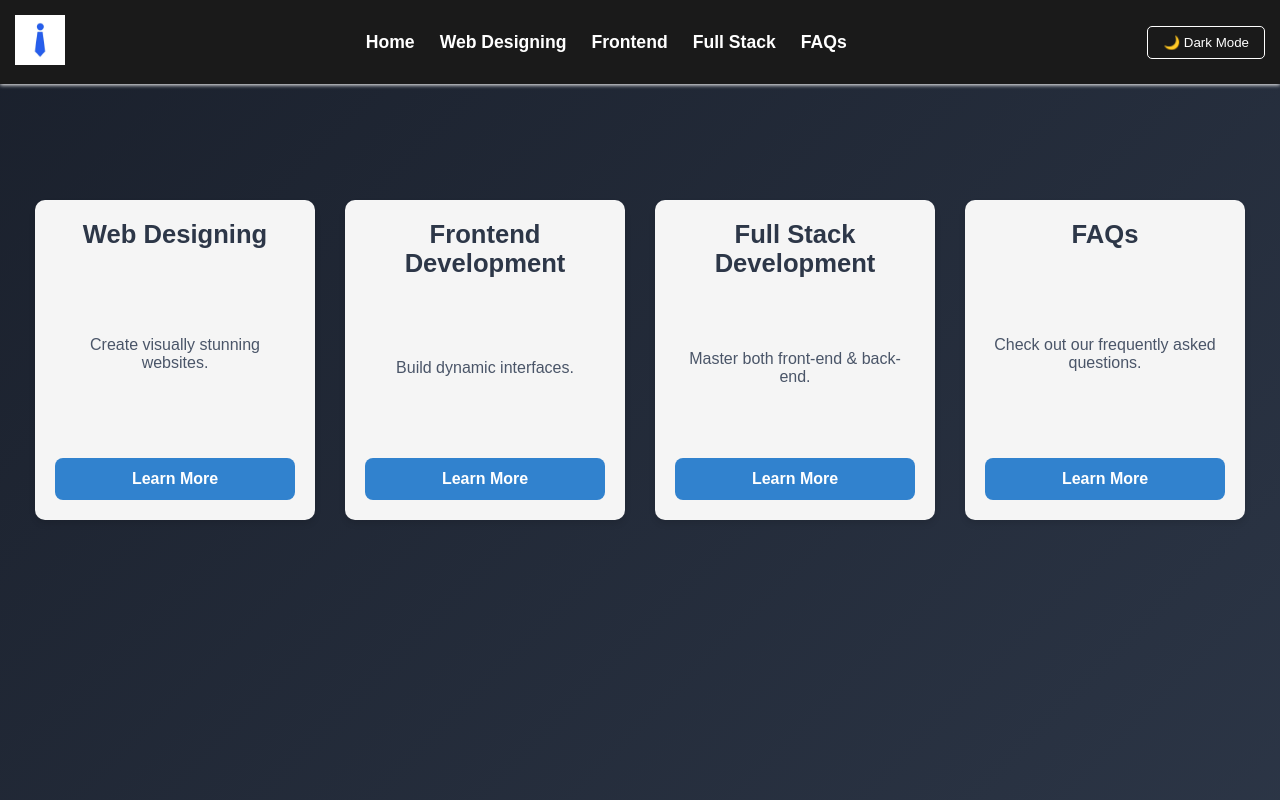
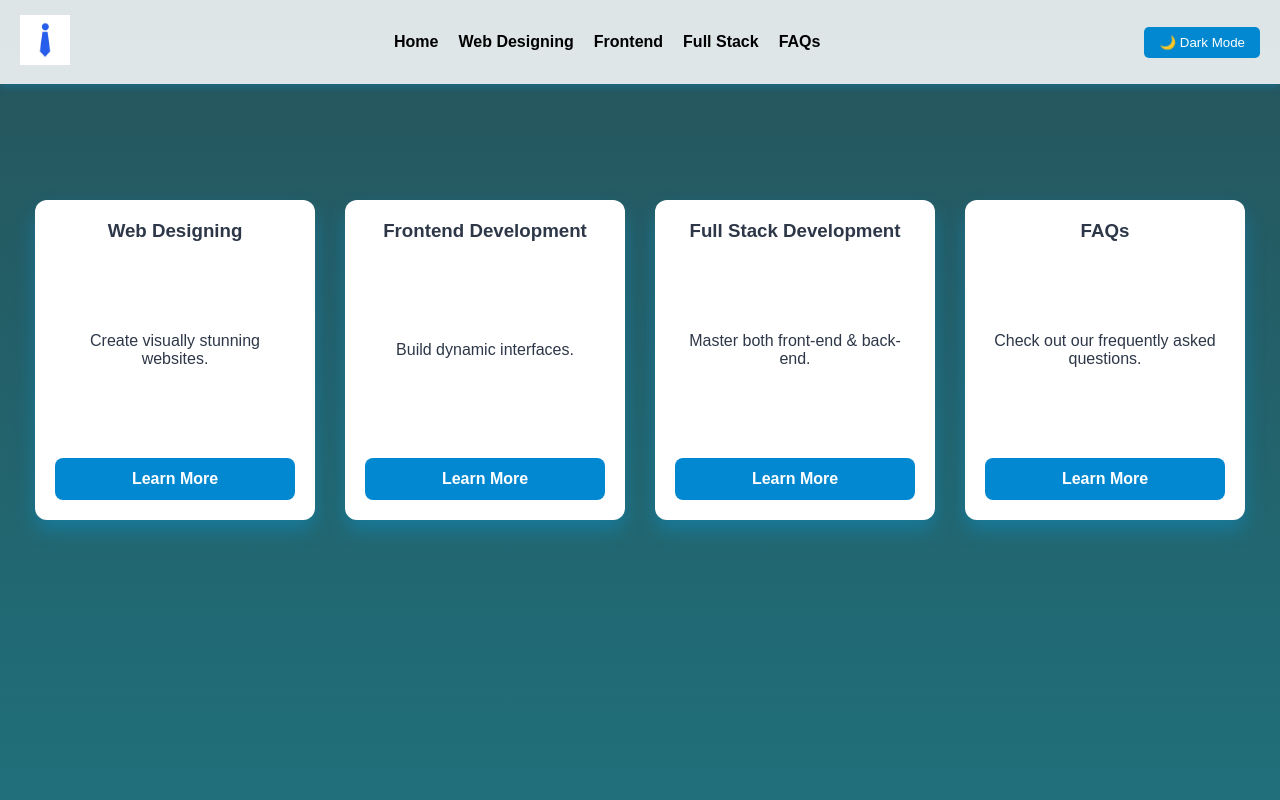
Before and after one commit to AbhishekDL36/course-curriculum, a React (Vite) app: page / in a window 1280 px wide. Shown: the top 800 px of the page. Built offline with nearby package versions, Linux system fonts and the light colour scheme.

Commit message:
added gradients to light theme

```diff
--- a/src/index.css
+++ b/src/index.css
@@ -1,4 +1,4 @@
-
+/* Global Styles */
 * {
   margin: 0;
   padding: 0;
@@ -10,77 +10,69 @@ html {
   scroll-behavior: smooth;
 }
 
-
 body {
   height: 100vh;
-  background: linear-gradient(135deg, #1a202c, #2d3748);
-  color: #fff;
   transition: background 0.3s ease, color 0.3s ease;
 }
 
-
-.dark-mode {
-  background: linear-gradient(135deg, #0d0d0d, #1a1a1a);
-  color: #fff;
+/* Light Mode (Aqua Theme) */
+body {
+  background: linear-gradient(to bottom, #26545b, #1e7682); /* Aqua gradient */
+  color: #333;
 }
 
+/* Dark Mode */
+.dark-mode {
+  background: #121212;
+  color: #ffffff;
+}
+
+/* Header (Always White with Aqua Tint) */
 .header {
-  background: #1a1a1a;
-  color: white;
+  background: rgba(255, 255, 255, 0.85); /* White with slight transparency */
+  color: black;
   backdrop-filter: blur(10px);
-  padding: 15px;
+  padding: 15px 20px;
   display: flex;
   justify-content: space-between;
   align-items: center;
   position: fixed;
   top: 0;
   left: 0;
+  width: 100%;
   z-index: 1000;
-  width: 100%;
-
-    box-shadow: 0px 1px 4px white;
-
+  box-shadow: 0px 4px 6px rgba(0, 170, 255, 0.2);
 }
 
-
-
-
-.dark-mode .header {
-  background-color: #222; /* Thoda light dark shade */
-}
-
+/* Logo */
 .logo-img {
   height: 50px;
   width: auto;
 }
 
-
-.nav-links {
-  display: flex;
-}
-
+/* Navigation */
 .nav-links ul {
   list-style: none;
   display: flex;
-  gap: 25px;
+  gap: 20px;
 }
 
 .nav-links a {
   text-decoration: none;
-  color: #fff;
-  font-size: 1.1rem;
+  color: black;
+  font-size: 1rem;
   font-weight: 600;
   transition: color 0.3s ease-in-out;
 }
 
 .nav-links a:hover {
-  color: #90cdf4;
+  color: #0288D1; /* Darker Aqua */
 }
 
-
+/* Toggle Button */
 .toggle-btn {
-  background: none;
-  border: 1px solid white;
+  background: #0288D1; /* Aqua Blue */
+  border: none;
   color: white;
   padding: 8px 15px;
   cursor: pointer;
@@ -89,28 +81,34 @@ body {
 }
 
 .toggle-btn:hover {
+  background: #01579B;
+}
+
+/* Dark Mode Adjustments */
+.dark-mode .nav-links a {
+  color: black;
+}
+
+.dark-mode .toggle-btn {
   background: white;
   color: black;
 }
 
-
-.dark-mode .card {
-  background: #1e1e1e;
-  color: black;
-  box-shadow: 0 10px 20px rgba(255, 255, 255, 0.1);
-}
-
-
+/* Mobile Menu Toggle */
 .menu-toggle {
   display: none;
   font-size: 24px;
   background: none;
   border: none;
-  color: white;
+  color: black;
   cursor: pointer;
 }
 
+.dark-mode .menu-toggle {
+  color: black;
+}
 
+/* Responsive Navigation */
 @media (max-width: 768px) {
   .menu-toggle {
     display: block;
@@ -121,12 +119,13 @@ body {
     top: 60px;
     left: 0;
     width: 100%;
-    background: rgba(0, 0, 0, 0.9);
+    background: white;
     display: none;
     flex-direction: column;
     align-items: center;
     text-align: center;
     padding: 20px;
+    box-shadow: 0px 4px 6px rgba(0, 0, 0, 0.1);
   }
 
   .nav-links.open {
@@ -146,6 +145,7 @@ body {
   }
 }
 
+/* Cards Container */
 .cards-container {
   margin-top: 200px;
   display: flex;
@@ -155,19 +155,13 @@ body {
   width: 100%;
 }
 
-.cards-container .card {
-  background: #f5f5f5; /* Light gray background */
-  padding: 20px;
-  border-radius: 10px;
-  box-shadow: 0 4px 6px rgba(0, 0, 0, 0.1);
-}
-
+/* Cards */
 .card {
-  background: linear-gradient(135deg, #ffffff, #e2e8f0);
+  background: white;
   border-radius: 12px;
   width: 280px;
   height: 320px;
-  box-shadow: 0 10px 20px rgba(0, 0, 0, 0.2);
+  box-shadow: 0 10px 20px rgba(0, 170, 255, 0.3);
   transition: transform 0.3s ease, box-shadow 0.3s ease;
   padding: 20px;
   display: flex;
@@ -179,21 +173,19 @@ body {
 
 .card:hover {
   transform: translateY(-8px);
-  box-shadow: 0 15px 30px rgba(0, 0, 0, 0.3);
+  box-shadow: 0 15px 30px rgba(0, 170, 255, 0.4);
 }
 
-.card h3 {
-  font-size: 1.6rem;
-  font-weight: 700;
+/* Dark Mode Cards */
+.dark-mode .card {
+  background: #1e1e1e;
+  color: white;
+  box-shadow: 0 10px 20px rgba(255, 255, 255, 0.1);
 }
 
-.card p {
-  font-size: 1rem;
-  color: #4a5568;
-}
-
+/* Card Button */
 .card .cta-button {
-  background: #3182ce;
+  background: #0288D1;
   color: white;
   padding: 12px 24px;
   border-radius: 8px;
@@ -203,10 +195,11 @@ body {
 }
 
 .card .cta-button:hover {
-  background: #2b6cb0;
+  background: #01579B;
   transform: scale(1.05);
 }
 
+/* Responsive Cards */
 @media (max-width: 768px) {
   .cards-container {
     flex-direction: column;
```
